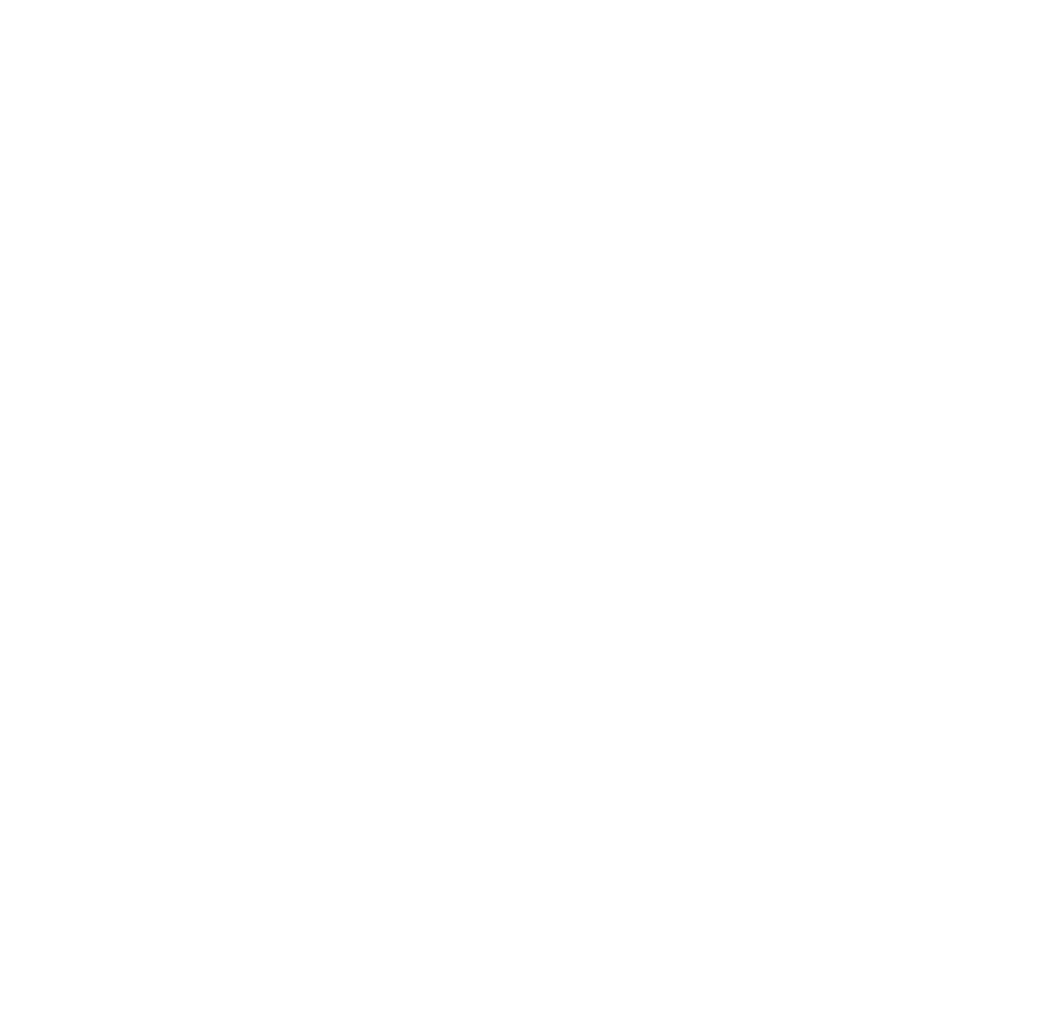
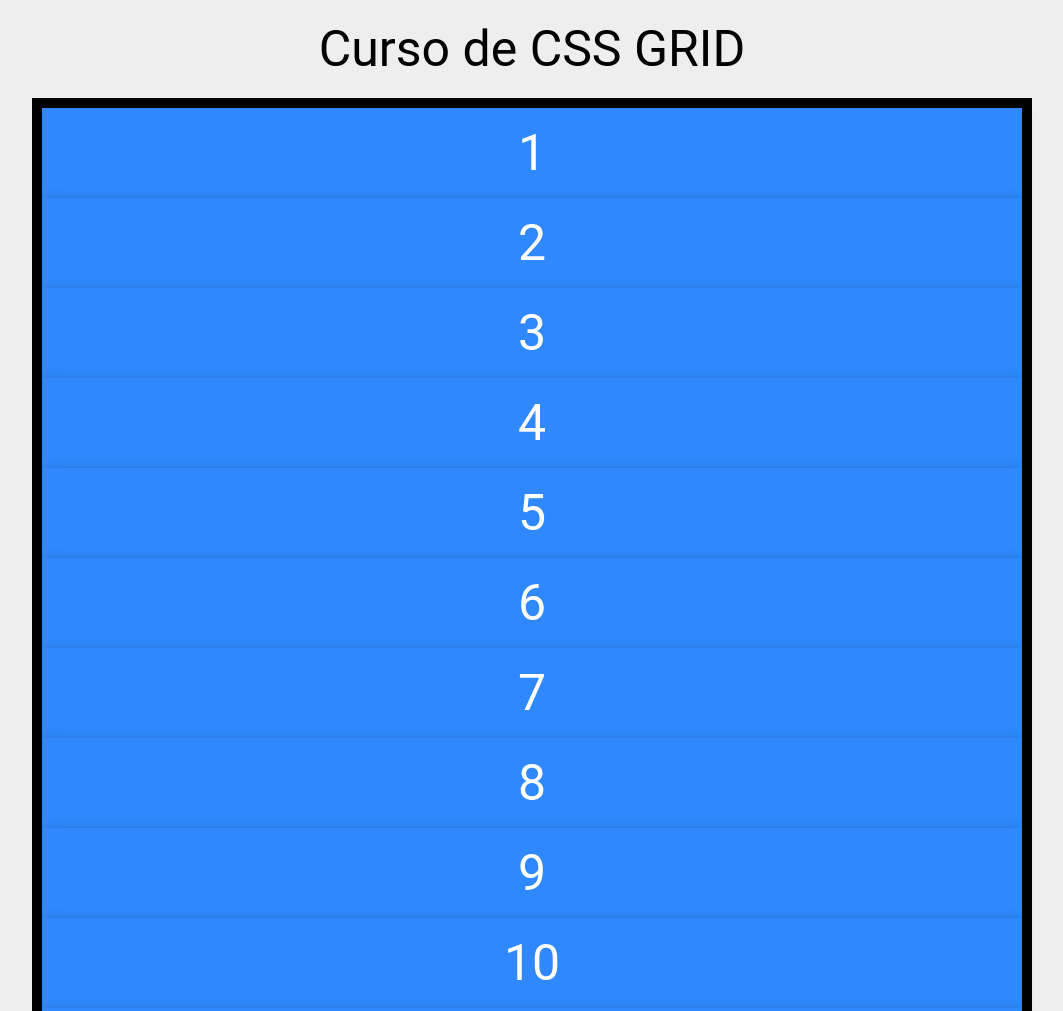
Before and after one commit to ArielLiriano/curso-css-grid, a plain HTML site: page index.html in a window 1280 px wide. Shown: the top 1011 px of the page, without its empty margins (108-1171 px from the left). Before the commit the page ends 800 px from the top, so only its background shows below. Drawn offline with Linux system fonts and the light colour scheme.

Commit message:
Estructura básica para empezar css grid

```diff
--- a/css/estilos.css
+++ b/css/estilos.css
@@ -0,0 +1,35 @@
+* {
+    margin: 0;
+    padding: 0;
+    box-sizing: border-box;
+}
+
+body{
+    background: #eeeeee;
+    color: #000;
+    font-family: 'Roboto', Sans-serif;
+}
+
+.header p{
+    font-size: 50px;
+    text-align: center;
+    padding: 20px 0;
+}
+
+.contenedor{
+    width: 90%;
+    max-width: 1000px;
+    border: 10px solid #000;
+    margin: auto; /*Centrar en pantalla*/
+    font-size: 50px;
+    line-height: 50px;
+    text-align: center;
+}
+
+.contenedor  > div{
+    display: block;
+    padding: 20px;
+    color: #fff;
+    background: #2f89fc;
+    box-shadow: 2px 2px 10px rgba(0, 0, 0, .25);
+}
--- a/index.html
+++ b/index.html
@@ -5,10 +5,30 @@
     <meta charset="UTF-8">
     <meta http-equiv="X-UA-Compatible" content="IE=edge">
     <meta name="viewport" content="width=device-width, initial-scale=1.0">
+    <link rel="stylesheet" href="css/estilos.css">
+    <link rel="stylesheet" href="css/grid.css">
     <title>Curso CSS Grid</title>
 </head>
 
 <body>
+    <div class="header">
+        <p>Curso de CSS GRID</p>
+    </div>
+
+    <div class="contenedor">
+        <div>1</div>
+        <div>2</div>
+        <div>3</div>
+        <div>4</div>
+        <div>5</div>
+        <div>6</div>
+        <div>7</div>
+        <div>8</div>
+        <div>9</div>
+        <div>10</div>
+        <div>11</div>
+        <div>12</div>
+    </div>
 
 </body>
 
```
Also changed, not shown: css/grid.css (added).
